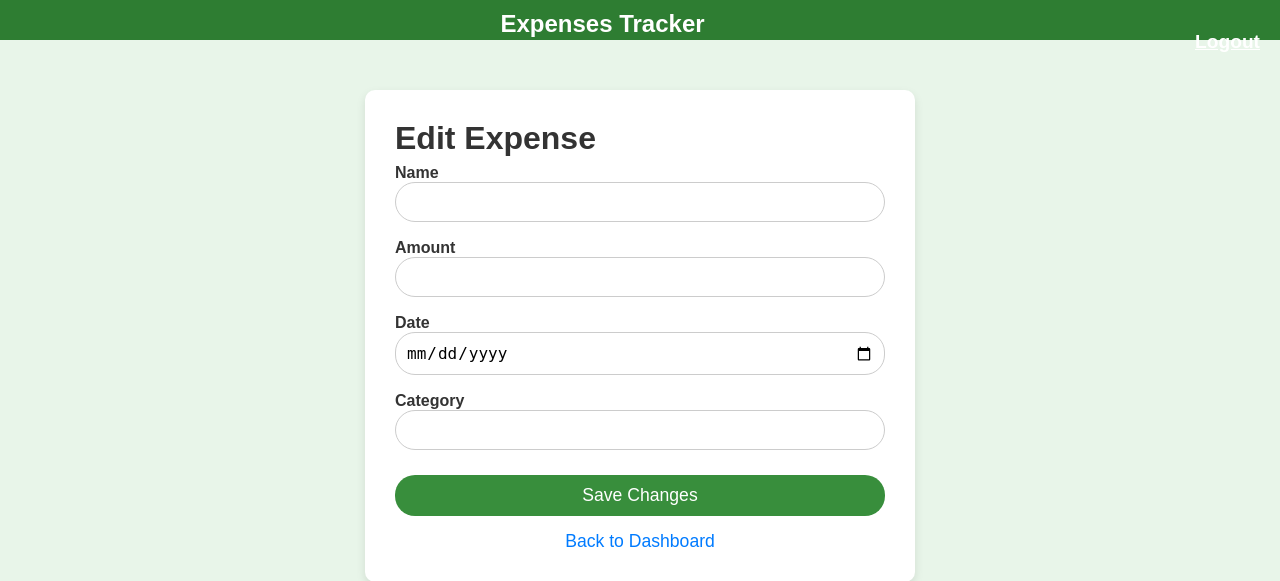
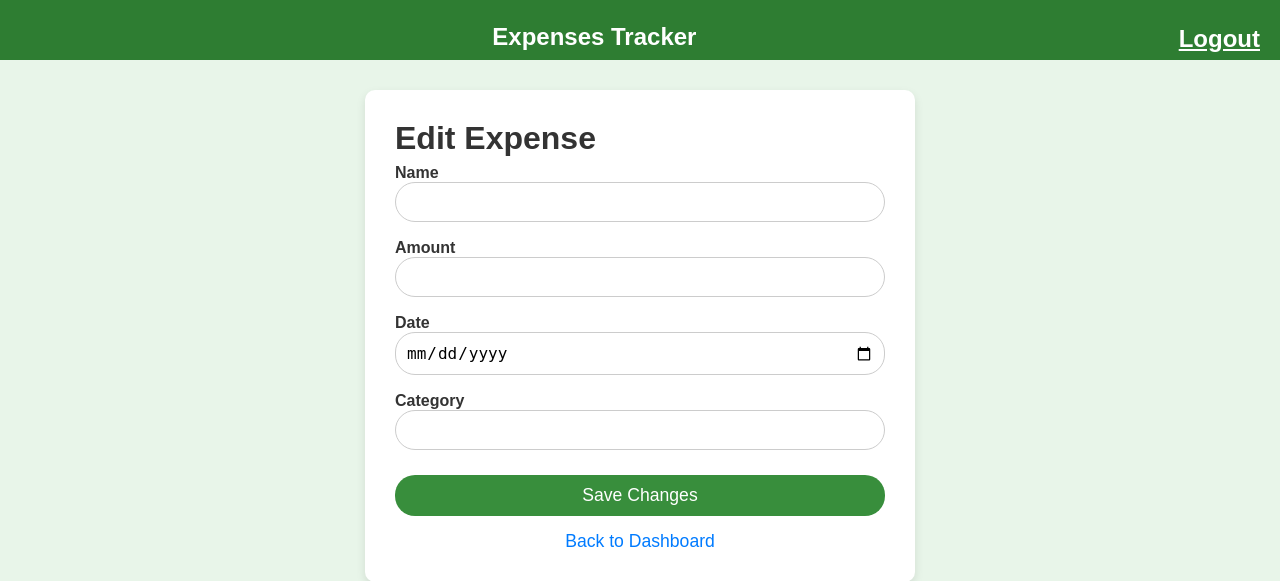
Before and after one commit to Prakriti-Khadka/expenses_tracker_website, a Django app: template templates/admin_expense_edit.html in a window 1280 px wide. Shown: the top 581 px of the page. Run offline with Django 3.2, Linux system fonts and the light colour scheme; the template is opened without the code that fills it, so the values that code supplies are empty.

Commit message:
Certain changes for consistency

```diff
--- a/templates/admin_expense_edit.html
+++ b/templates/admin_expense_edit.html
@@ -65,7 +65,7 @@
         .navbar {
             background-color: #2e7d32;
             color: white;
-            height: 40px;
+            height: 60px;
             font-weight: bold;
             font-size: 1.2rem;
             padding: 10px 20px;
@@ -93,9 +93,12 @@
 
         .navbar-link {
             color: white;
-            font-size: 1.2rem;
+            font-size: 1.5rem;
             text-decoration: underline;
             margin-left: 10px;
+            text-align: center;
+            justify-content: center;
+            margin-bottom: 30px;
         }
 
         .navbar-link:hover {
```
Also changed, not shown: db.sqlite3.
